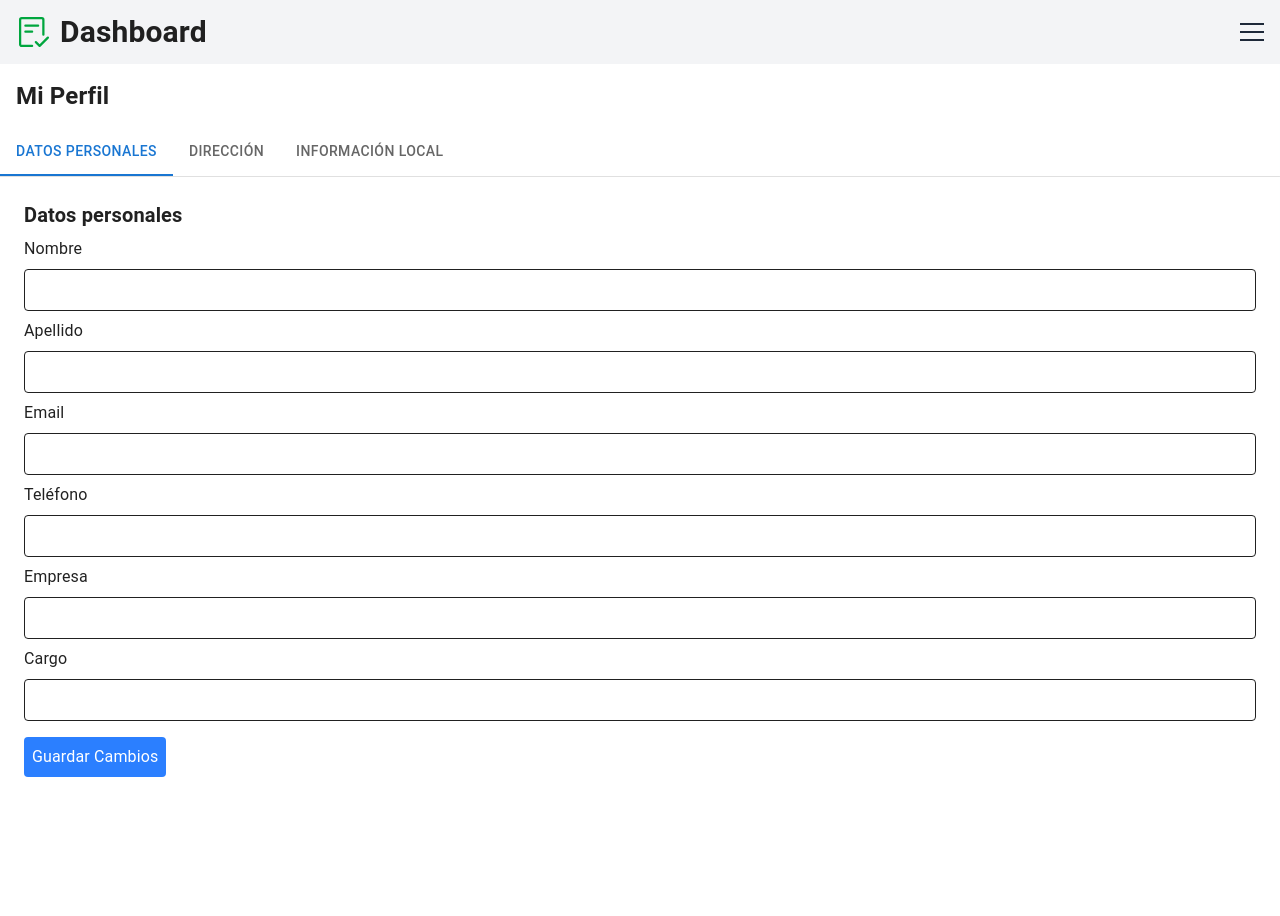
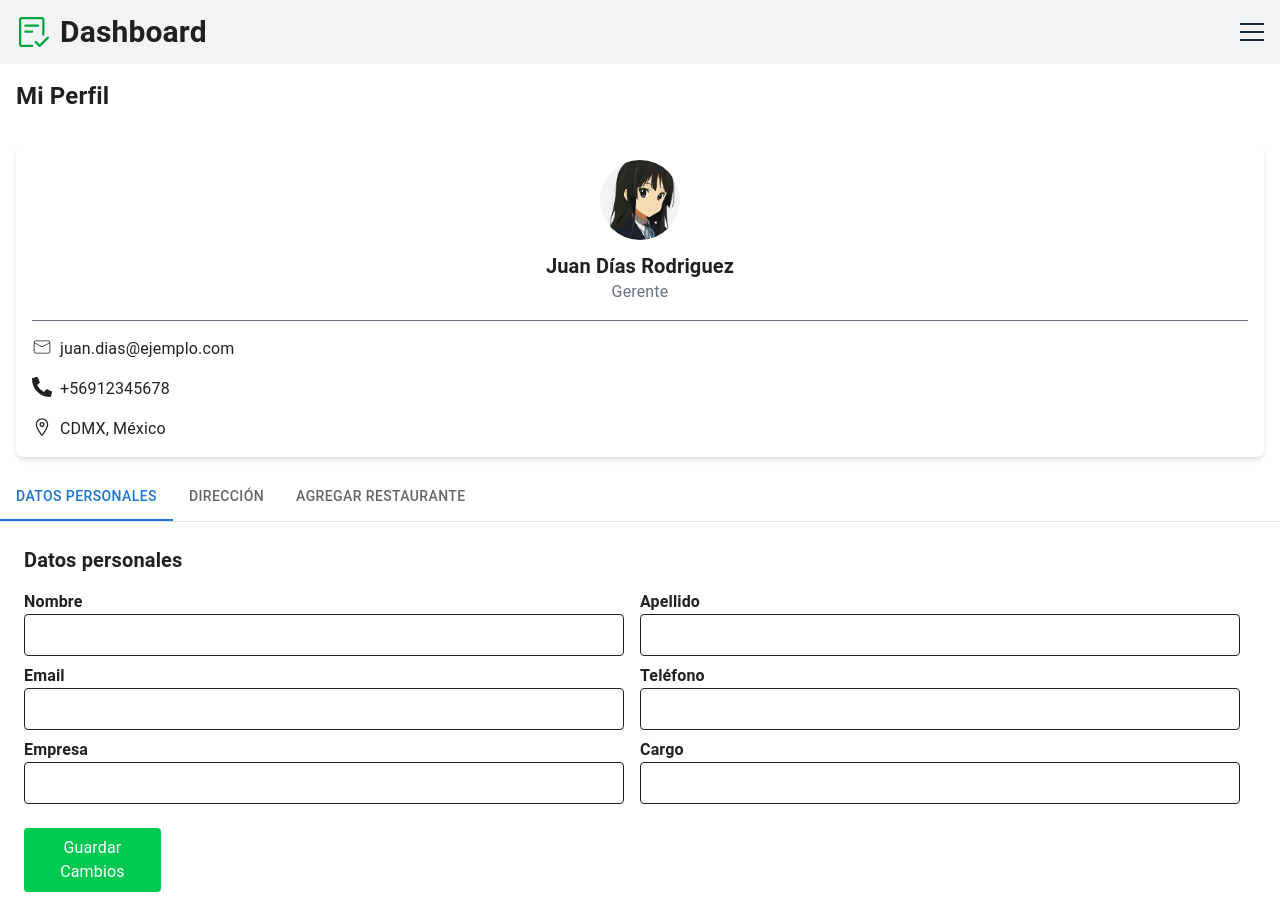
Before and after one commit to wapifoodmx-ctrl/WapifoodFront, a Next.js app: page /user in a window 1280 px wide. Before the commit the page ends 801 px from the top, so only its background shows below. Built offline with nearby package versions, Linux system fonts and the light colour scheme.

Commit message:
solo faltan detalles del perfil del usuario

```diff
--- a/package.json
+++ b/package.json
@@ -15,8 +15,8 @@
     "@mui/material": "^6.4.7",
     "formik": "^2.4.6",
     "next": "^15.2.4",
-    "react": "^19.0.0",
-    "react-dom": "^19.0.0",
+    "react": "^19.1.0",
+    "react-dom": "^19.1.0",
     "react-icons": "^5.5.0",
     "yup": "^1.6.1"
   },
--- a/user/userpage.jsx
+++ b/user/userpage.jsx
@@ -1,3 +1,9 @@
+import { FaPlus } from "react-icons/fa6";
+import { IoLocationOutline } from "react-icons/io5";
+import { FaPhoneAlt } from "react-icons/fa";
+import { CiMail } from "react-icons/ci";
+import Image from "next/image";
+import Miokon from "@/pages/assets/images/Miokon.png";
 import * as React from 'react';
 import PropTypes from 'prop-types';
 import Tabs from '@mui/material/Tabs';
@@ -50,32 +56,88 @@ function BasicTabs() {
         <Tabs value={value} onChange={handleChange} aria-label="basic tabs example">
           <Tab label="Datos Personales" {...a11yProps(0)} />
           <Tab label="Dirección" {...a11yProps(1)} />
-          <Tab label="Información Local" {...a11yProps(2)} />
+          <Tab label="Agregar Restaurante" {...a11yProps(2)} />
         </Tabs>
       </Box>
       <CustomTabPanel value={value} index={0}>
-        <div className="flex flex-col space-y-2">
+        <div className="flex flex-col space-y-4">
           <h3 className='font-bold text-xl'>Datos personales</h3>
-          <label htmlFor="name">Nombre</label>
+          <div className="grid grid-cols-1 md:grid-cols-2 space-y-2">
+            <div className="flex flex-col pr-4">
+              <label className="font-bold" htmlFor="name">Nombre</label>
               <input type="text" id="name" className="border p-2 rounded" />
-          <label htmlFor="name">Apellido</label>
+            </div>
+            <div className="flex flex-col pr-4">
+              <label className="font-bold" htmlFor="name">Apellido</label>
               <input type="text" id="name" className="border p-2 rounded" />
-          <label htmlFor="email">Email</label>
+            </div>
+            <div className="flex flex-col pr-4">
+              <label className="font-bold" htmlFor="email">Email</label>
               <input type="email" id="email" className="border p-2 rounded" />
-          <label htmlFor="phone">Teléfono</label>
+            </div>
+            <div className="flex flex-col pr-4">
+              <label className="font-bold" htmlFor="phone">Teléfono</label>
               <input type="tel" id="phone" className="border p-2 rounded" />
-          <label htmlFor="text">Empresa</label>
-          <input type="text" id="email" className="border p-2 rounded" />
-          <label htmlFor="text">Cargo</label>
+            </div>
+            <div className="flex flex-col pr-4">
+              <label className="font-bold" htmlFor="text">Empresa</label>
               <input type="text" id="email" className="border p-2 rounded" />
             </div>
-        <button className="mt-4 bg-blue-500 text-white p-2 rounded">Guardar Cambios</button>
+            <div className="flex flex-col pr-4">
+              <label className="font-bold" htmlFor="text">Cargo</label>
+              <input type="text" id="email" className="border p-2 rounded" />
+            </div>
+          </div>
+        </div>
+        <button className="mt-4 w-1/9 bg-green-500 text-white p-2 rounded cursor-pointer">Guardar Cambios</button>
       </CustomTabPanel>
       <CustomTabPanel value={value} index={1}>
-        Dirección
+        <div className='flex flex-col space-y-4'>
+          <h3 className='font-bold text-xl'>Dirección</h3>
+          <div className="grid grid-cols-1 md:grid-cols-2 space-y-2">
+            <div className="flex flex-col pr-4">
+              <label className="font-bold" htmlFor="address">Dirección</label>
+              <input type="text" id="address" className="border p-2 rounded" />
+            </div>
+            <div className="flex flex-col pr-4">
+              <label className="font-bold" htmlFor="city">Ciudad</label>
+              <input type="text" id="city" className="border p-2 rounded" />
+            </div>
+            <div className="flex flex-col pr-4">
+              <label className="font-bold" htmlFor="postal-code">Código Postal</label>
+              <input type="text" id="postal-code" className="border p-2 rounded" />
+            </div>
+            <div className="flex flex-col pr-4">
+              <label className="font-bold" htmlFor="address">Alcaldia</label>
+              <input type="text" id="address" className="border p-2 rounded" />
+            </div>
+          </div>
+          <button className="mt-4 w-1/9 bg-green-500 text-white p-2 rounded cursor-pointer">Guardar Cambios</button>
+        </div>
       </CustomTabPanel>
       <CustomTabPanel value={value} index={2}>
-        Local
+        <div className='flex flex-col space-y-4'>
+          <h3 className='font-bold text-xl'>Agregar Restaurante</h3>
+          <div className="grid grid-cols-1 md:grid-cols-2 space-y-2">
+            <div className="flex flex-col pr-4">
+              <label className="font-bold" htmlFor="local">Nombre del restaurante</label>
+              <input type="text" id="local" className="border p-2 rounded" />
+            </div>
+            <div className="flex flex-col pr-4">
+              <label className="font-bold" htmlFor="state">Estado/Provincia</label>
+              <input type="text" id="state" className="border p-2 rounded" />
+            </div>
+            <div className="flex flex-col pr-4">
+              <label className="font-bold" htmlFor="city">Ciudad</label>
+              <input type="text" id="city" className="border p-2 rounded" />
+            </div>
+            <div className="flex flex-col pr-4">
+              <label className="font-bold" htmlFor="address">Alcaldia</label>
+              <input type="text" id="address" className="border p-2 rounded" />
+            </div>
+          </div>
+          <button className="flex justify-center w-1/8 mt-4 bg-green-500 text-white p-2 rounded cursor-pointer"><FaPlus className="text-xl self-center" /> Agregar Restaurante</button>
+        </div>
       </CustomTabPanel>
     </Box>
   );
@@ -89,6 +151,23 @@ export default function UserPage() {
       <div className="flex space-x-4 p-4">
         <h2 className="font-bold text-2xl">Mi Perfil</h2>
       </div>
+      <div className='bg-white shadow-md rounded-lg p-4 m-4'>
+        <div className="flex flex-col items-center">
+          <div className='w-20 h-20 rounded-full overflow-hidden mb-3 justify-'>
+            <Image src={Miokon} alt="Imagen de perfil" width={80} height={80} className="object-cover" />
+          </div>
+          <div className="flex flex-col">
+            <p className="font-bold flex flex-col text-xl">Juan Días Rodriguez</p>
+            <p className=" text-gray-500 pb-4 self-center">Gerente</p>
+          </div>
+          <div className="border-b-1 w-full border-gray-500"></div>
+        </div>
+        <div className="space-y-4 mt-4">
+          <p className="flex gap-2"><CiMail className="text-xl" /> juan.dias@ejemplo.com</p>
+          <p className="flex gap-2"><FaPhoneAlt className="text-xl" /> +56912345678</p>
+          <p className="flex gap-2"><IoLocationOutline className="text-xl" /> CDMX, México</p>
+        </div>
+      </div>
       <BasicTabs />
     </section>
   );
```
Also changed, not shown: pages/assets/images/Miokon.png (added), 1 other file (tests, documents, lock files or other folders). Lines whose indentation alone changed are shown as unchanged.
